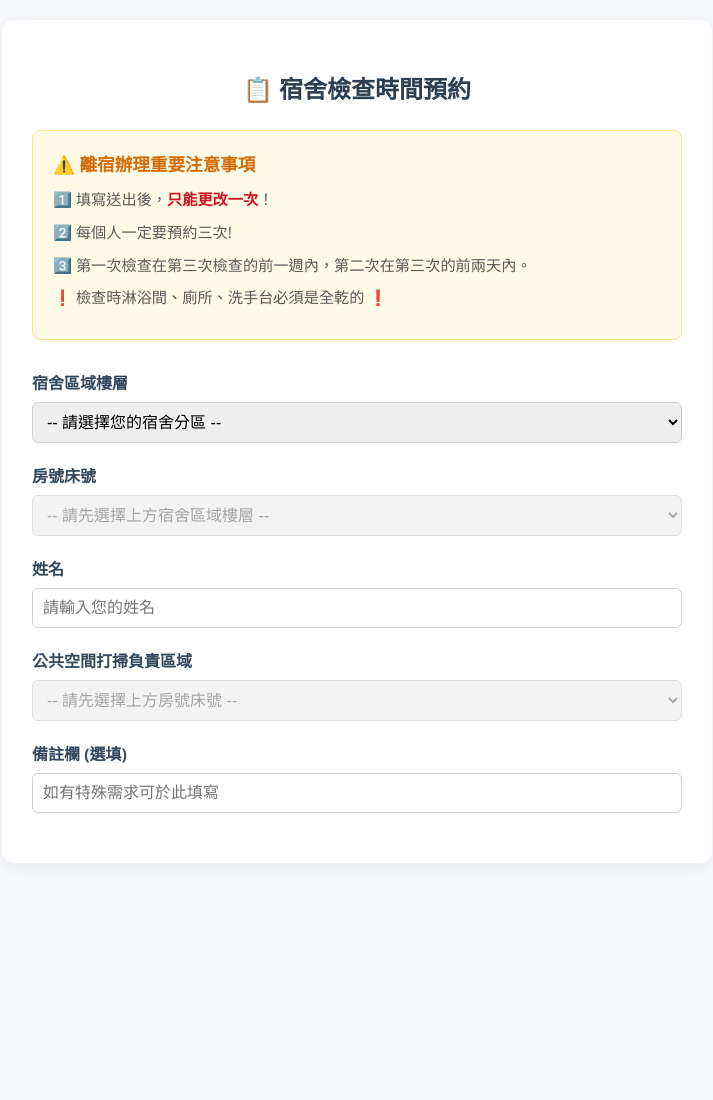
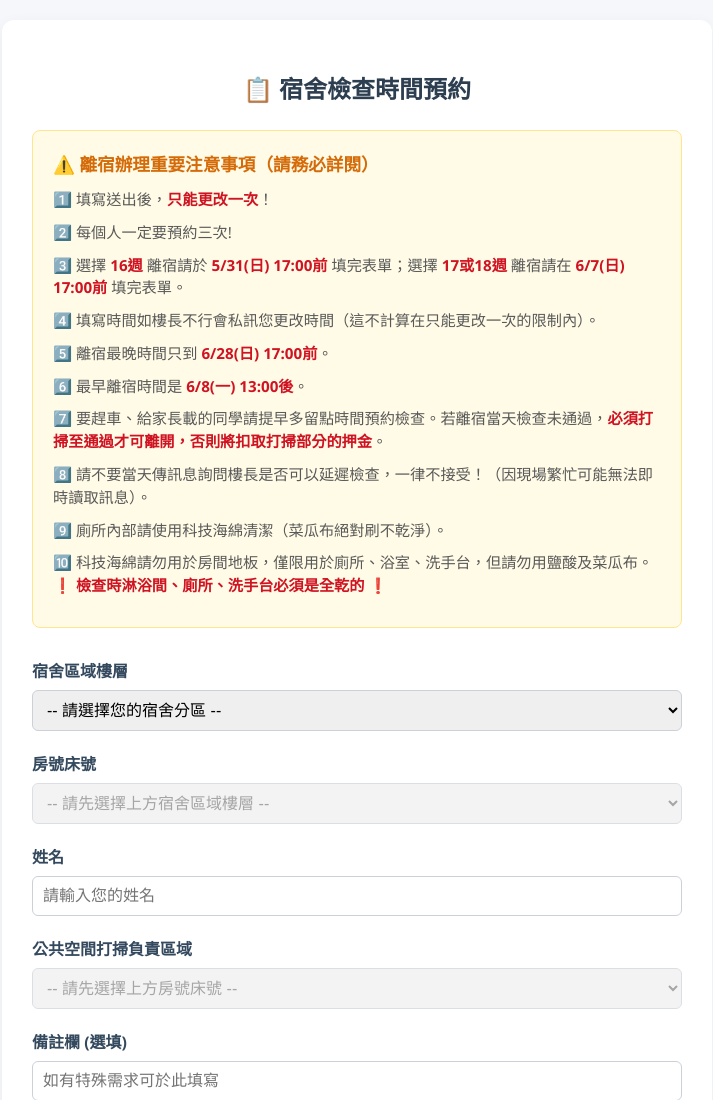
Before and after one commit to hty71/dorm-booking, a Flask app: page / in a window 1280 px wide. Shown: the top 1100 px of the page, without its empty margins (283-996 px from the left). Before the commit the page ends 813 px from the top, so only its background shows below. Run offline with Flask 3, Linux system fonts and the light colour scheme; data that the repository does not hold is empty.

Commit message:
Add files via upload

```diff
--- a/templates/index.html
+++ b/templates/index.html
@@ -58,12 +58,20 @@
     <h2>📋 宿舍檢查時間預約</h2>
 
     <div class="notice-box">
-        <div class="notice-title">⚠️ 離宿辦理重要注意事項</div>
+        <div class="notice-title">⚠️ 離宿辦理重要注意事項（請務必詳閱）</div>
         <ul class="notice-list">
             <li>1️⃣ 填寫送出後，<span class="notice-highlight">只能更改一次</span>！</li>
             <li>2️⃣ 每個人一定要預約三次!</li>
-            <li>3️⃣ 第一次檢查在第三次檢查的前一週內，第二次在第三次的前兩天內。</li>
-            <li>❗ 檢查時淋浴間、廁所、洗手台必須是全乾的 ❗</li>
+            <li>3️⃣ 選擇 <span class="notice-highlight">16週</span> 離宿請於 <span class="notice-highlight">5/31(日) 17:00前</span> 填完表單；選擇 <span class="notice-highlight">17或18週</span> 離宿請在 <span class="notice-highlight">6/7(日) 17:00前</span> 填完表單。</li>
+            <li>4️⃣ 填寫時間如樓長不行會私訊您更改時間（這不計算在只能更改一次的限制內）。</li>
+            <li>5️⃣ 離宿最晚時間只到 <span class="notice-highlight">6/28(日) 17:00前</span>。</li>
+            <li>6️⃣ 最早離宿時間是 <span class="notice-highlight">6/8(一) 13:00後</span>。</li>
+            <li>7️⃣ 要趕車、給家長載的同學請提早多留點時間預約檢查。若離宿當天檢查未通過，<span class="notice-highlight">必須打掃至通過才可離開，否則將扣取打掃部分的押金</span>。</li>
+            <li>8️⃣ 請不要當天傳訊息詢問樓長是否可以延遲檢查，一律不接受！（因現場繁忙可能無法即時讀取訊息）。</li>
+            <li>9️⃣ 廁所內部請使用科技海綿清潔（菜瓜布絕對刷不乾淨）。</li>
+            <li>🔟 科技海綿請勿用於房間地板，僅限用於廁所、浴室、洗手台，但請勿用鹽酸及菜瓜布。<br>
+                <span class="notice-highlight">❗ 檢查時淋浴間、廁所、洗手台必須是全乾的 ❗</span>
+            </li>
         </ul>
     </div>
 
```
